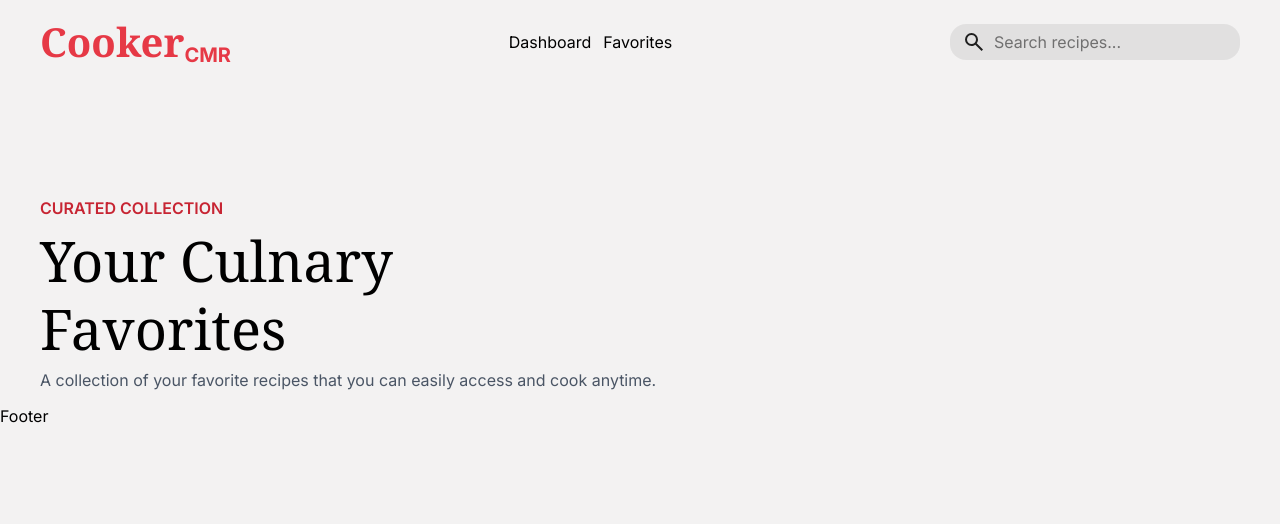
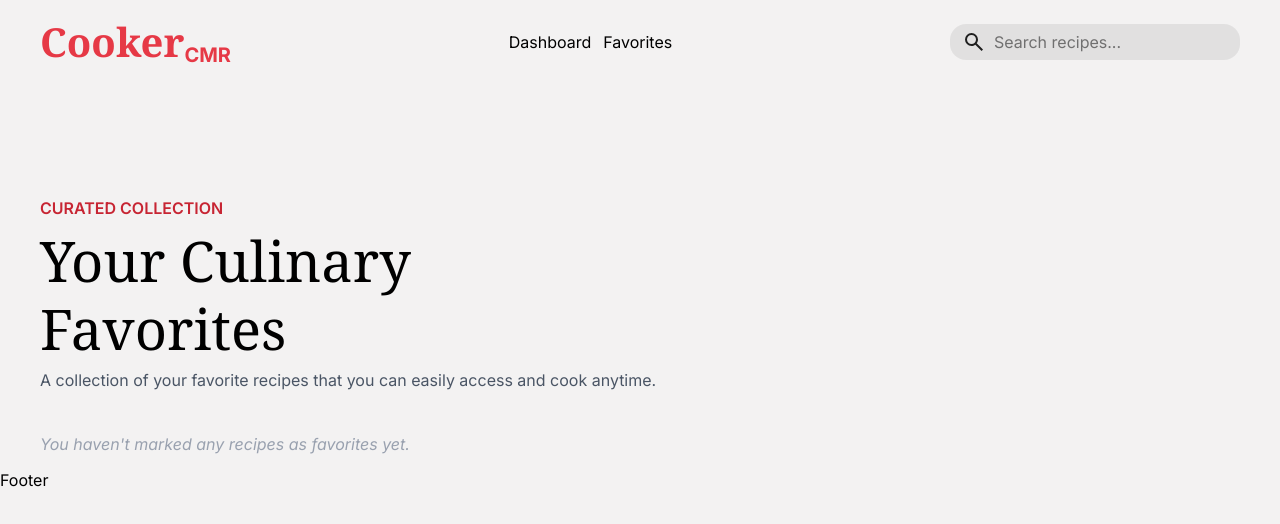
Before and after one commit to SalahVincent/Food-Recipe-App, a React (Vite) app: page /favorites in a window 1280 px wide. Shown: the top 524 px of the page. Built offline with nearby package versions, Linux system fonts and the light colour scheme.

Commit message:
add context API integration to render favorited recipes in the Favorites.jsx page

```diff
--- a/src/pages/Favorites.jsx
+++ b/src/pages/Favorites.jsx
@@ -1,13 +1,49 @@
-import React from 'react'
+import React, { useContext } from 'react'
+import { RecipeContext } from '../context/RecipeContext'
 
 const Favorites = () => {
+  const { state, dispatch } = useContext(RecipeContext);
+  const favoriteRecipes = state.recipes.filter(recipe => recipe.isFavorite);
+
   return (
-    <div className='px-10 py-3 mt-25 flex flex-col items-start justify-between cursor-default'>
+    <div className='px-10 py-3 mt-25 flex flex-col items-start justify-between cursor-default w-full'>
         <span className='text-[#c72533] font-semibold'>CURATED COLLECTION</span>
-        <h3 className='text-[3.5rem] w-[50%] leading-17 py-1.5'>Your Culnary Favorites</h3>
-        <p className='w-[70%] text-gray-600'>A collection of your favorite recipes that you can easily access and cook anytime. </p>
+        <h3 className='text-[3.5rem] w-[50%] leading-17 py-1.5'>Your Culinary Favorites</h3>
+        <p className='w-[70%] text-gray-600 mb-10'>A collection of your favorite recipes that you can easily access and cook anytime.</p>
+
+        {favoriteRecipes.length === 0 ? (
+          <p className="text-gray-400 italic">You haven't marked any recipes as favorites yet.</p>
+        ) : (
+          <div className="flex flex-wrap gap-6 w-full">
+            {favoriteRecipes.map((recipe) => (
+              <div
+                key={recipe.id}
+                className="bg-white rounded-3xl cursor-pointer w-74 shadow-sm hover:shadow-md transition-shadow"
+                onClick={() => dispatch({ type: "SET_SELECTED", payload: recipe })}
+              >
+                <img
+                  className="rounded-t-2xl w-full h-48 object-cover"
+                  src={recipe.imageLink || "./cover-template.jpg"}
+                  alt={recipe.name}
+                />
+                <h3 className="text-xl font-semibold mt-3 px-4 truncate">{recipe.name}</h3>
+                <div className="flex justify-between items-center px-4 pb-4 mt-2">
+                  <p className="text-gray-600 text-sm">{recipe.prepTime || 0} mins</p>
+                  <button
+                    onClick={(e) => {
+                      e.stopPropagation();
+                      dispatch({ type: "TOGGLE_FAVORITE", payload: recipe.id });
+                    }}
+                  >
+                    <img className="w-5" src="./liked.png" alt="Unfavorite" />
+                  </button>
+                </div>
+              </div>
+            ))}
+          </div>
+        )}
     </div>
   )
 }
 
-export default Favorites
+export default Favorites;
```
